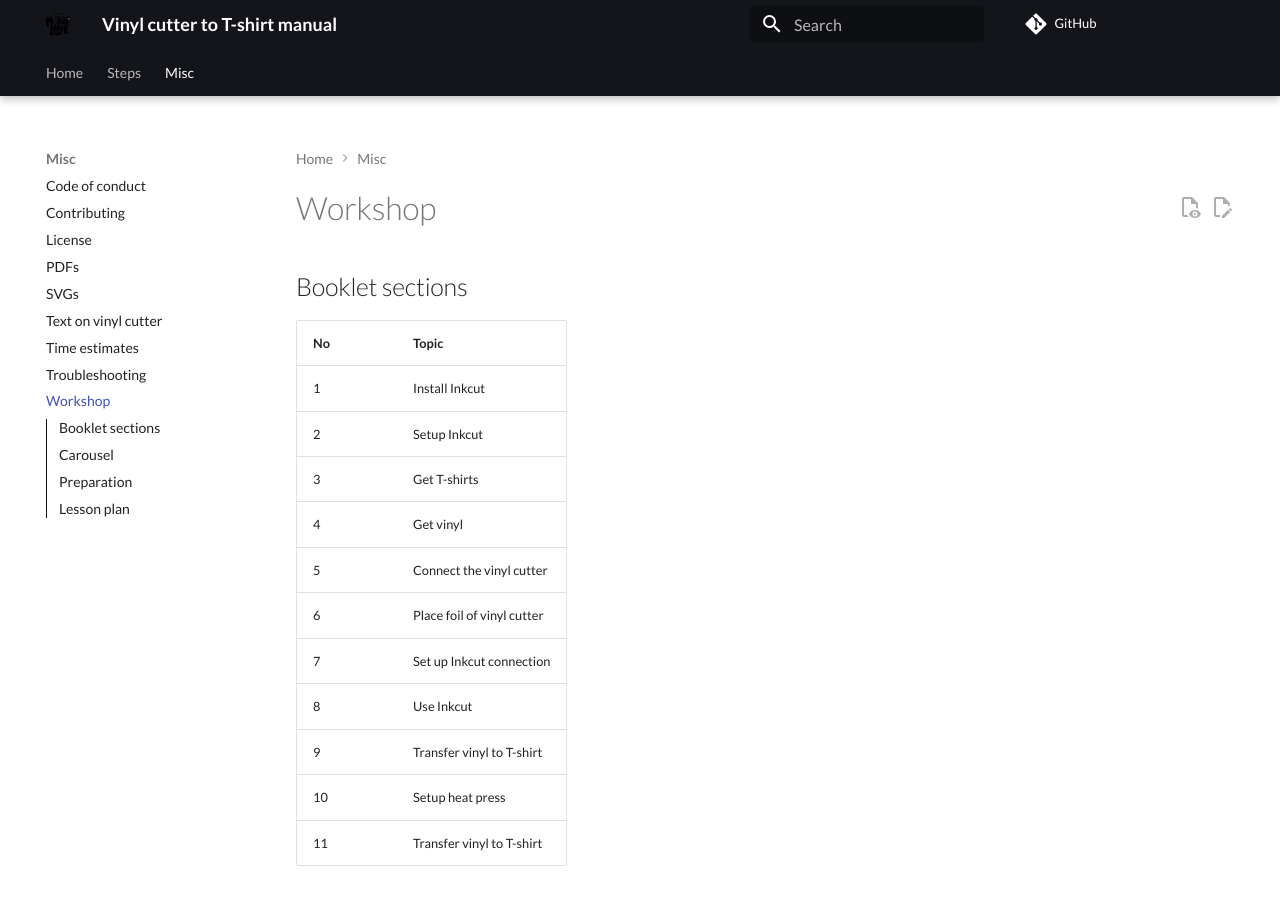
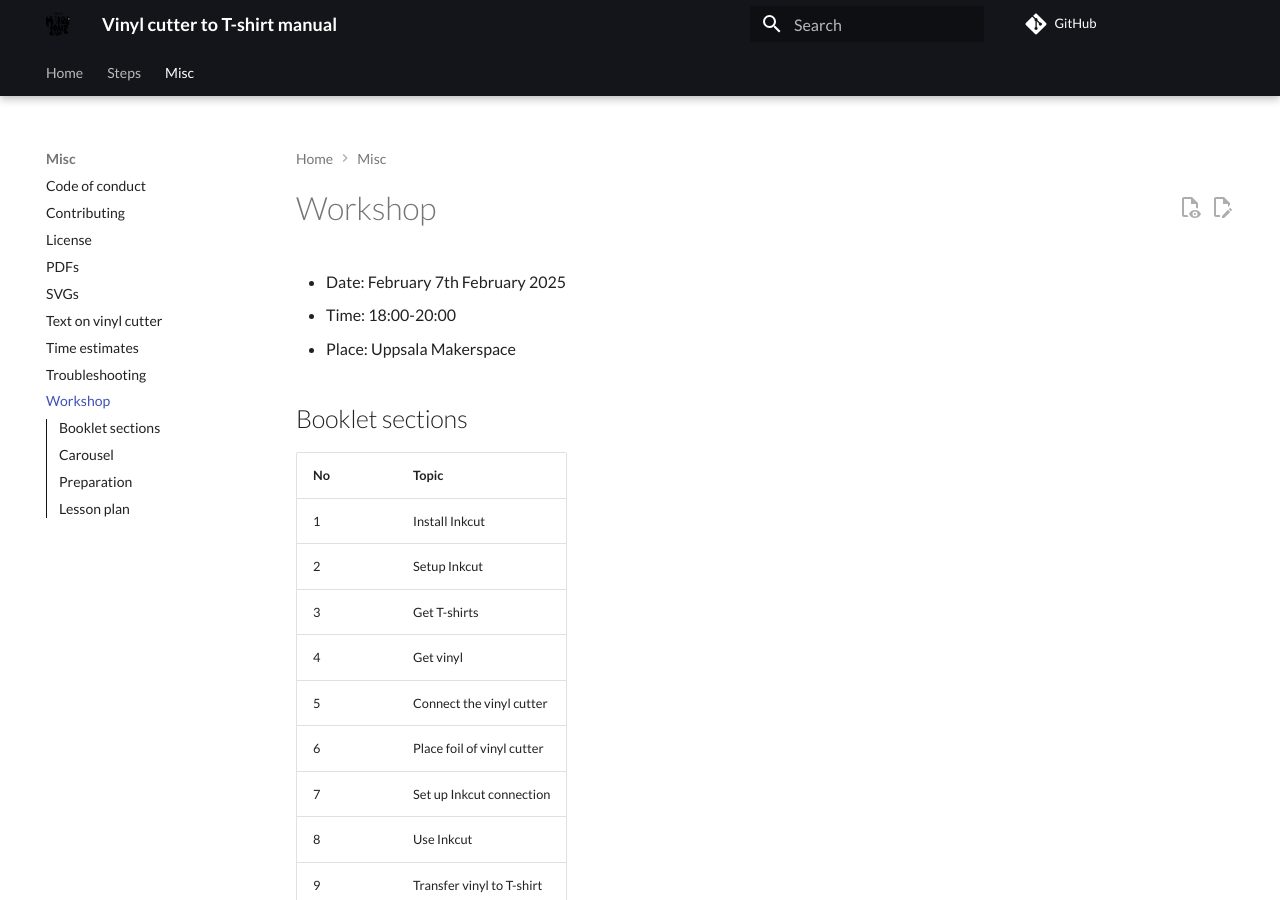
Before and after one commit to uppsala-makerspace/vevor_vinyl_cutter_to_t_shirt_manual, an MkDocs documentation site: the page built from docs/workshop/README.md, in a window 1280 px wide and 900 px high. Built offline with MkDocs 1.6.1 and Material for MkDocs 9.7.7, drawn with Linux system fonts in a browser that asks for light colours; comment, search, counter and statistics services are not loaded.

Commit message:
Update README.md

```diff
--- a/docs/workshop/README.md
+++ b/docs/workshop/README.md
@@ -4,6 +4,10 @@ tags:
 ---
 
 # Workshop
+
+- Date: February 7th February 2025
+- Time: 18:00-20:00
+- Place: Uppsala Makerspace
 
 ## Booklet sections
 
```
